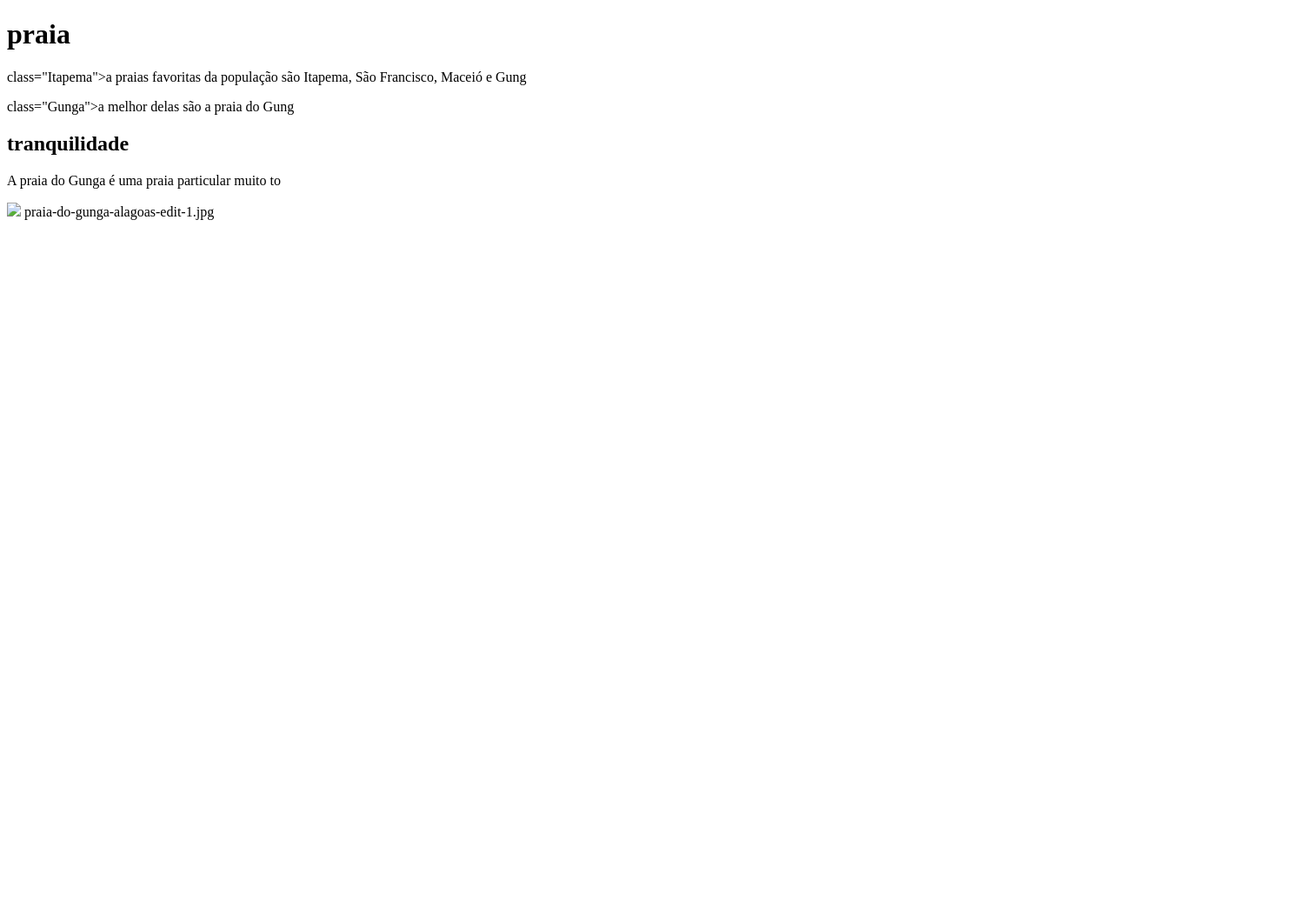
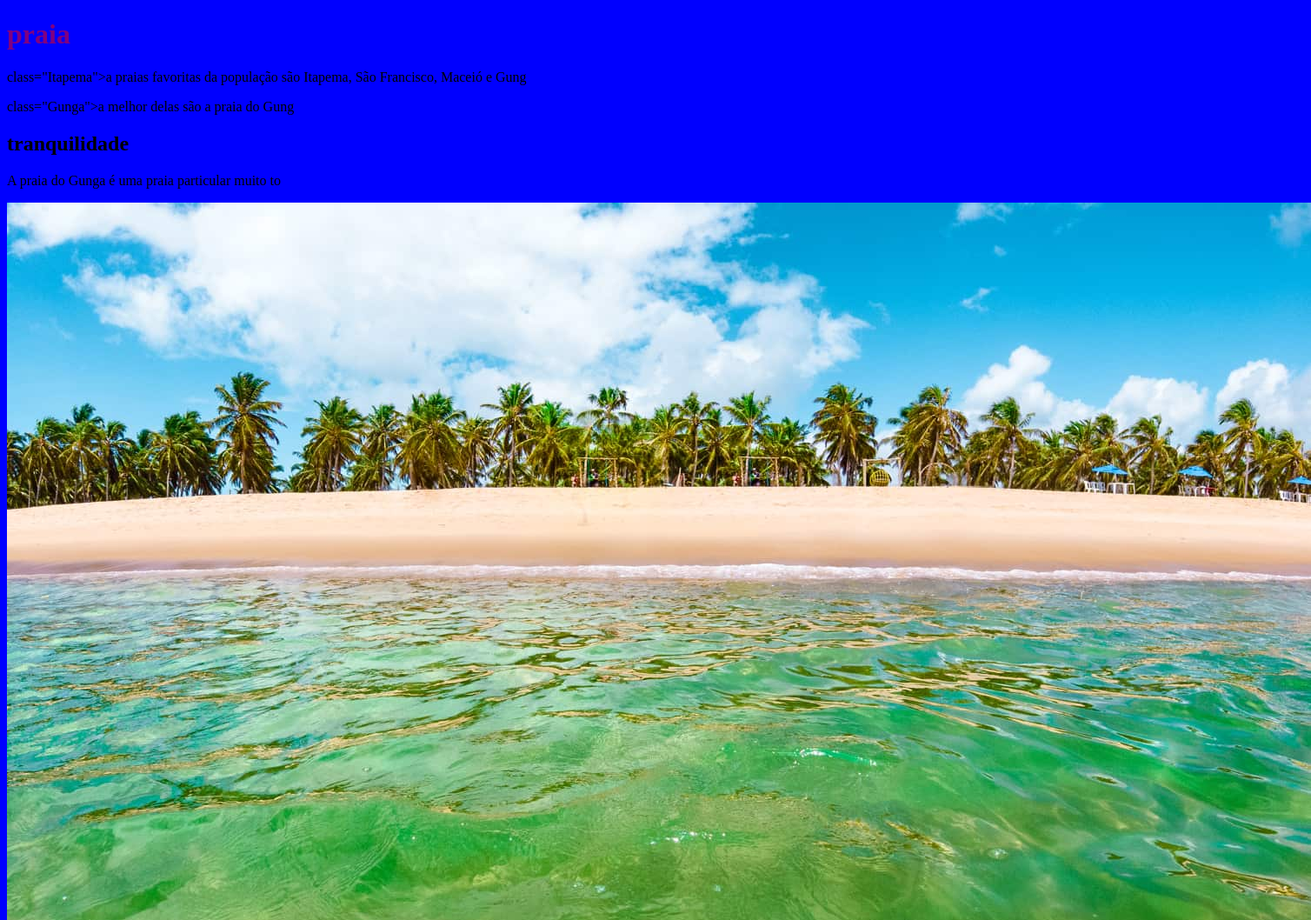
Before and after one commit to Giihpiccinini/Yas, a plain HTML site: page index.html in a window 1280 px wide. Shown: the top 1058 px of the page at 87% size, 1508 px wide, since content can reach past the window. Before the commit the page ends 800 px from the top, so only its background shows below. Drawn offline with Linux system fonts and the light colour scheme.

Commit message:
Update index.html

```diff
--- a/index.html
+++ b/index.html
@@ -4,6 +4,7 @@
     <meta charset="UTF-8">
     <meta name="viewport" content="width=>, initial-scale=1.0">
     <title>Document</title>
+    <link rel="stylesheet" href="Yasmin.css">
 </head>
 <body>
     <head>
@@ -13,7 +14,6 @@
     <p>class="Gunga">a melhor delas são a praia do Gung</p>
     <h2>tranquilidade</h2>
     <p>A praia do Gunga é uma praia particular muito to</p>
-    <img src="arquivos agem.jpg">
-            praia-do-gunga-alagoas-edit-1.jpg
+    <img src="praia-do-gunga-alagoas-edit-1.jpg">
 </body>
 </html>
```
